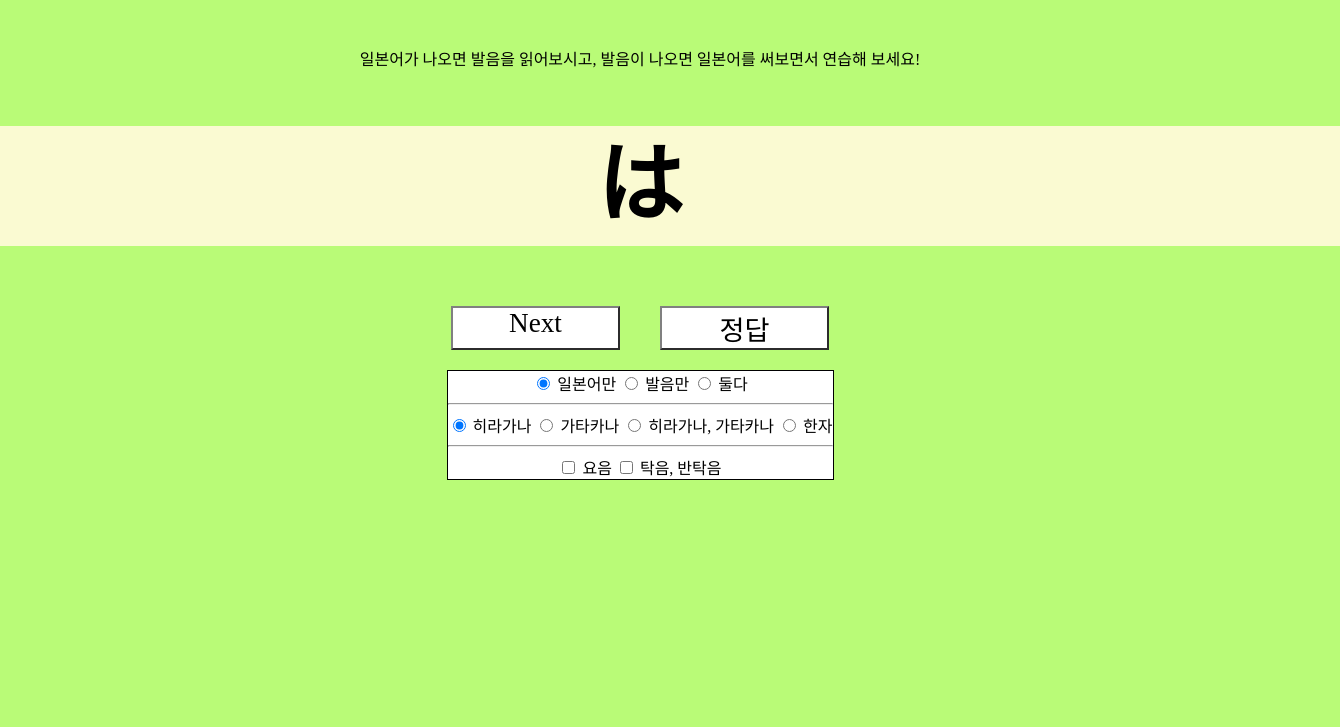
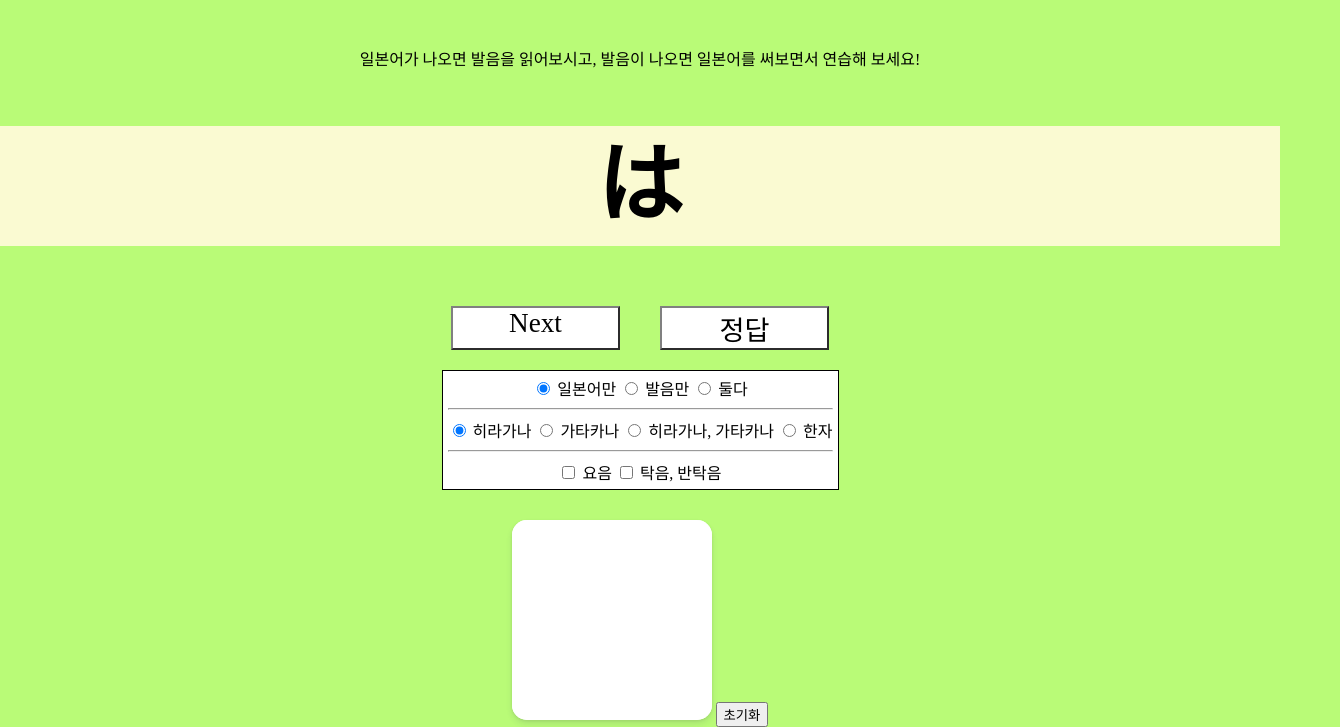
Before and after one commit to BhaT844/Japanes, a plain HTML site: page index.html in a window 1280 px wide. Shown: the part 83-810 px from the top of the page, 1340 px wide, since content can reach past the window. Drawn offline with Linux system fonts and the light colour scheme.

Commit message:
그림판 추가

```diff
--- a/index.html
+++ b/index.html
@@ -37,15 +37,21 @@
         <input type="checkbox" id="takeum" name="choice">
         <label for="takeum">탁음, 반탁음</label>
     </div>
+    <div id="paint">
+        <canvas id="canvas"></canvas>
+        <button id="clear">초기화</button>
+    </div>
     <div id="shortcut-keys" class="hidden">
         <strong>단축키</strong>
         <p>Next ☞ Space</p>
         <p>정답 ☞ Enter</p>
+        <p>초기화 ☞ C</p>
     </div>
     <script src="src/word/hiragana.js"></script>
     <script src="src/word/katakana.js"></script>
     <script src="src/word/kanji.js"></script>
+    <script src="src/kanjiClick.js"></script>
+    <script src="src/paint.js"></script>
     <script src="src/index.js"></script>
-    <script src="src/kanjiClick.js"></script>
 </body>
 </html>
--- a/src/index.js
+++ b/src/index.js
@@ -9,6 +9,8 @@ function changeQuiz() {
     const kataCheck = document.getElementById("katakana").checked;
     const kanjiCheck = document.getElementById("kanji").checked;
 
+    canvasClear();
+
     //type check
     if (document.getElementById("onlyjp").checked) { cheak = true; }
     else if (document.getElementById("onlypron").checked) { cheak = false; }
@@ -19,18 +21,15 @@ function changeQuiz() {
         합쳐진거 = [
             ...hiragana
         ];
-    }
-    else if (kataCheck) {
+    } else if (kataCheck) {
         합쳐진거 = [
             ...katakana
         ];
-    }
-    else if (kanjiCheck) {
+    } else if (kanjiCheck) {
         합쳐진거 = [
             ...grade_8
         ];
-    }
-    else {
+    } else {
         합쳐진거 = [
             ...hiragana,
             ...katakana
@@ -41,22 +40,22 @@ function changeQuiz() {
         //takeum check
         const takeumCheck = document.getElementById("takeum").checked;
         if (takeumCheck) {
-            if (hiraCheck) { 합쳐진거 = 합쳐진거.concat(hiratak); }
-            else if (kataCheck) { 합쳐진거 = 합쳐진거.concat(katatak); }
-            else { 합쳐진거 = 합쳐진거.concat(hiratak, katatak); }
+            if (hiraCheck)      { 합쳐진거 = 합쳐진거.concat(hiratak);          }
+            else if (kataCheck) { 합쳐진거 = 합쳐진거.concat(katatak);          }
+            else                { 합쳐진거 = 합쳐진거.concat(hiratak, katatak); }
         }
         //yoeum check
         const yoeumCheck = document.getElementById("yoeum").checked;
         if (yoeumCheck) {
-            if (hiraCheck) { 합쳐진거 = 합쳐진거.concat(hirayoeum); }
-            else if (kataCheck) { 합쳐진거 = 합쳐진거.concat(katayoeum); }
-            else { 합쳐진거 = 합쳐진거.concat(hirayoeum, katayoeum); }
+            if (hiraCheck)      { 합쳐진거 = 합쳐진거.concat(hirayoeum);            }
+            else if (kataCheck) { 합쳐진거 = 합쳐진거.concat(katayoeum);            }
+            else                { 합쳐진거 = 합쳐진거.concat(hirayoeum, katayoeum); }
         }
         //yoeum and takeum check
         if (yoeumCheck && takeumCheck) {
-            if (hiraCheck) { 합쳐진거 = 합쳐진거.concat(hirayotak); }
-            else if (kataCheck) { 합쳐진거 = 합쳐진거.concat(katayotak); }
-            else { 합쳐진거 = 합쳐진거.concat(hirayotak, katayotak); }
+            if (hiraCheck)      { 합쳐진거 = 합쳐진거.concat(hirayotak);            }
+            else if (kataCheck) { 합쳐진거 = 합쳐진거.concat(katayotak);            }
+            else                { 합쳐진거 = 합쳐진거.concat(hirayotak, katayotak); }
         }
     }
 
@@ -72,6 +71,7 @@ function answer() {
 function pressKey(event) {
     if (event.code === "Space") { changeQuiz(); }
     else if (event.code === "Enter") { answer(); }
+    else if (event.code === "KeyC") { canvasClear(); }
 }
 
 changeQuiz();
--- /dev/null
+++ b/src/paint.js
@@ -0,0 +1,52 @@
+const canvas = document.getElementById("canvas");
+const ctx = canvas.getContext("2d");
+const clearBtn = document.getElementById("clear");
+
+canvas.width = 200;
+canvas.height = 200;
+
+ctx.fillStyle = "white";
+ctx.fillRect(0, 0, canvas.width, canvas.height);
+ctx.strokeStyle = "#2c2c2c";
+ctx.lineWidth = 2.5;
+
+let painting = false;
+
+function stopPainting() {
+    painting = false;
+}
+
+function startPainting() {
+    painting = true;
+}
+
+function onMouseMove(event) {
+    const x = event.offsetX;
+    const y = event.offsetY;
+    if (!painting) {
+        ctx.beginPath();
+        ctx.moveTo(x, y);
+    } else {
+        ctx.lineTo(x, y);
+        ctx.stroke();
+    }
+}
+
+function handleCM(event) {
+    event.preventDefault();
+}
+
+function canvasClear() {
+    ctx.fillRect(0, 0, canvas.width, canvas.height);
+}
+
+if (canvas) {
+    canvas.addEventListener("mousemove", onMouseMove);
+    canvas.addEventListener("mousedown", startPainting);
+    canvas.addEventListener("contextmenu", handleCM);
+    document.addEventListener("mouseup", stopPainting);
+}
+
+if (clearBtn) {
+    clearBtn.addEventListener("click", canvasClear);
+}
--- a/src/style.css
+++ b/src/style.css
@@ -46,7 +46,7 @@ body {
 }
 
 #quiz {
-    padding: 60px;
+    padding: 60px 0;
     margin: 40px 0;
     width: 100%;
     background-color: lightgoldenrodyellow;
@@ -77,6 +77,16 @@ body {
     background-color: white;
     text-align: center;
     border: 1px solid;
+    padding: 5px;
+    margin-bottom: 30px;
+}
+
+#canvas {
+    width: 200px;
+    height: 200px;
+    background-color: white;
+    border-radius: 15px;
+    box-shadow: 0 4px 6px rgb(50 50 93 / 11%), 0 1px 3px rgb(0 0 0 / 8%);
 }
 
 #shortcut-keys {
```
